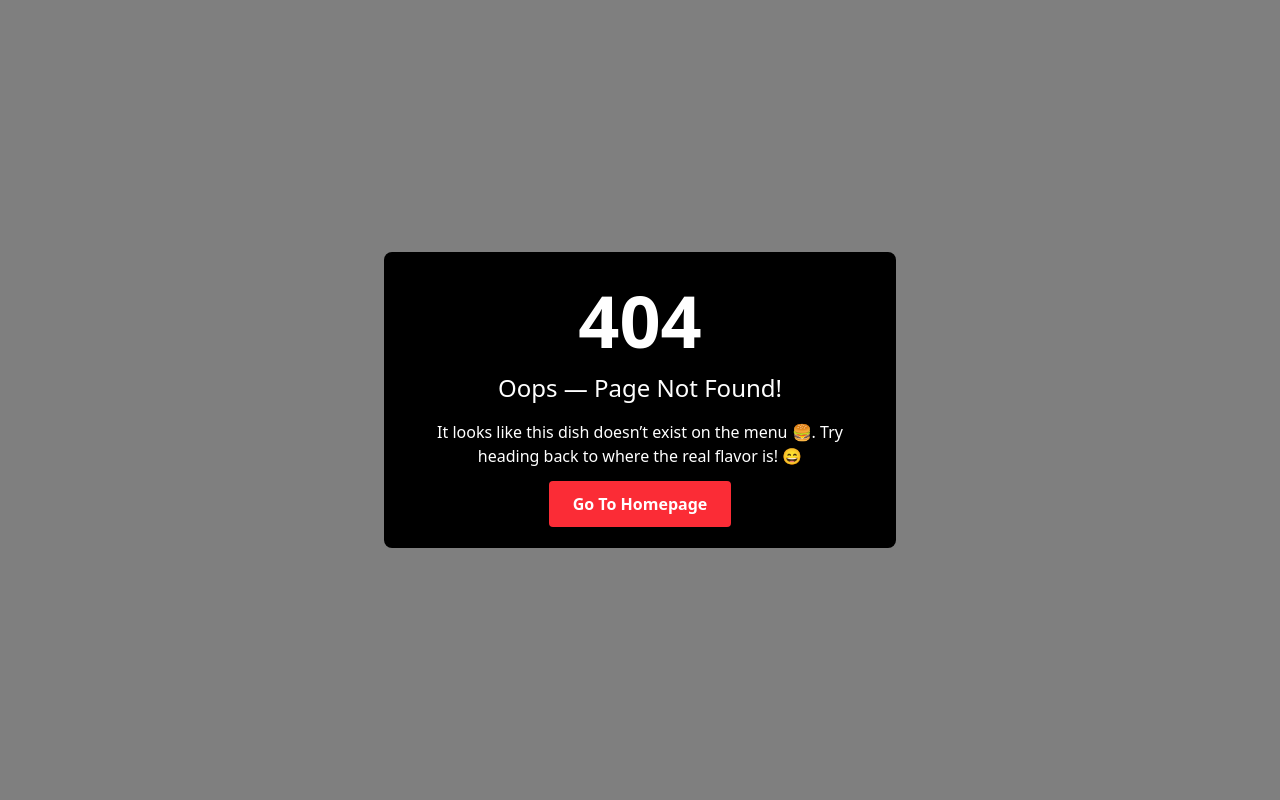
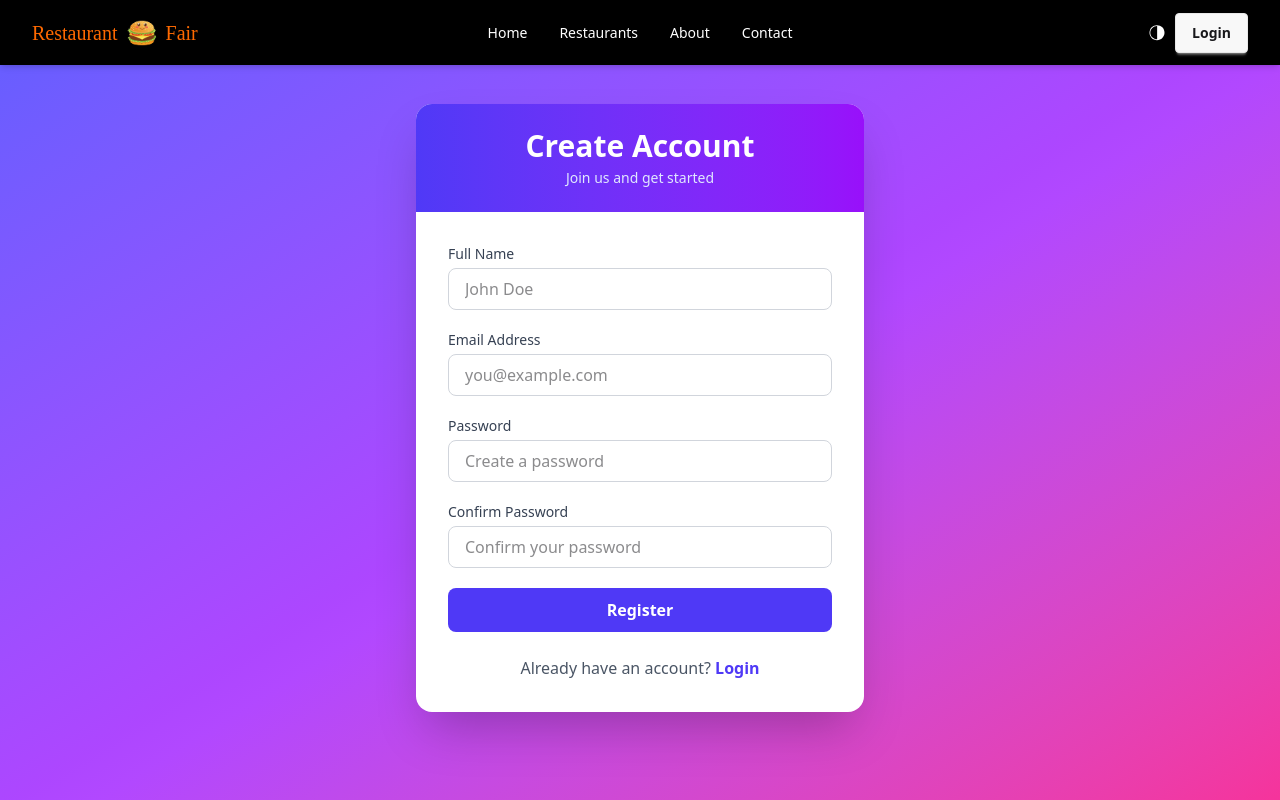
Before and after one commit to WaseurGIT/restaurant-fair, a React (Vite) app: page /register in a window 1280 px wide. Before the commit this address had no page. Shown: the top 800 px of the page. Built offline with nearby package versions, Linux system fonts and the light colour scheme; a web font is replaced by a local one.

Commit message:
login and register pages is done

```diff
--- /dev/null
+++ b/src/auth/Login.jsx
@@ -0,0 +1,98 @@
+import React from "react";
+import { Link } from "react-router-dom";
+import { FcGoogle } from "react-icons/fc";
+
+const Login = () => {
+  return (
+    <div className="min-h-screen flex items-center justify-center bg-gradient-to-br from-indigo-500 via-purple-500 to-pink-500 px-4">
+      <div className="w-full max-w-md bg-white rounded-2xl shadow-2xl overflow-hidden">
+
+        {/* Header */}
+        <div className="bg-gradient-to-r from-indigo-600 to-purple-600 p-6 text-center">
+          <h2 className="text-3xl font-bold text-white">Welcome Back</h2>
+          <p className="text-indigo-100 text-sm mt-1">
+            Login to continue
+          </p>
+        </div>
+
+        {/* Form */}
+        <div className="p-8">
+          <form className="space-y-5">
+
+            {/* Email */}
+            <div>
+              <label className="block text-sm font-medium text-gray-700 mb-1">
+                Email Address
+              </label>
+              <input
+                type="email"
+                placeholder="you@example.com"
+                className="w-full px-4 py-2 border border-gray-300 rounded-lg focus:outline-none focus:ring-2 focus:ring-indigo-500"
+                required
+              />
+            </div>
+
+            {/* Password */}
+            <div>
+              <label className="block text-sm font-medium text-gray-700 mb-1">
+                Password
+              </label>
+              <input
+                type="password"
+                placeholder="••••••••"
+                className="w-full px-4 py-2 border border-gray-300 rounded-lg focus:outline-none focus:ring-2 focus:ring-indigo-500"
+                required
+              />
+            </div>
+
+            {/* Remember & Forgot */}
+            <div className="flex justify-between items-center text-sm">
+              <label className="flex items-center gap-2 text-gray-600">
+                <input type="checkbox" className="accent-indigo-600" />
+                Remember me
+              </label>
+              <span className="text-indigo-600 hover:underline cursor-pointer">
+                Forgot password?
+              </span>
+            </div>
+
+            {/* Login Button */}
+            <button className="w-full bg-indigo-600 text-white py-2.5 rounded-lg font-semibold hover:bg-indigo-700 transition">
+              Login
+            </button>
+          </form>
+
+          {/* Divider */}
+          <div className="flex items-center my-6">
+            <div className="flex-grow h-px bg-gray-300"></div>
+            <span className="px-3 text-gray-500 text-sm">OR</span>
+            <div className="flex-grow h-px bg-gray-300"></div>
+          </div>
+
+          {/* Google Login */}
+          <button
+            className="w-full flex items-center justify-center gap-3 border border-gray-300 py-2.5 rounded-lg hover:bg-gray-100 transition"
+          >
+            <FcGoogle size={22} />
+            <span className="font-medium text-gray-700">
+              Continue with Google
+            </span>
+          </button>
+
+          {/* Footer */}
+          <p className="text-center text-gray-600 mt-6">
+            Don’t have an account?{" "}
+            <Link
+              to="/register"
+              className="text-indigo-600 font-semibold hover:underline"
+            >
+              Register
+            </Link>
+          </p>
+        </div>
+      </div>
+    </div>
+  );
+};
+
+export default Login;
--- /dev/null
+++ b/src/auth/Register.jsx
@@ -0,0 +1,95 @@
+import React from "react";
+import { Link } from "react-router-dom";
+
+const Register = () => {
+  return (
+    <div className="min-h-screen flex items-center justify-center bg-gradient-to-br from-indigo-500 via-purple-500 to-pink-500 px-4 mt-2">
+      <div className="w-full max-w-md bg-white rounded-2xl shadow-2xl overflow-hidden">
+
+        {/* Header */}
+        <div className="bg-gradient-to-r from-indigo-600 to-purple-600 p-6 text-center">
+          <h2 className="text-3xl font-bold text-white">Create Account</h2>
+          <p className="text-indigo-100 text-sm mt-1">
+            Join us and get started
+          </p>
+        </div>
+
+        {/* Form */}
+        <div className="p-8">
+          <form className="space-y-5">
+
+            {/* Full Name */}
+            <div>
+              <label className="block text-sm font-medium text-gray-700 mb-1">
+                Full Name
+              </label>
+              <input
+                type="text"
+                placeholder="John Doe"
+                className="w-full px-4 py-2 border border-gray-300 rounded-lg focus:outline-none focus:ring-2 focus:ring-indigo-500"
+                required
+              />
+            </div>
+
+            {/* Email */}
+            <div>
+              <label className="block text-sm font-medium text-gray-700 mb-1">
+                Email Address
+              </label>
+              <input
+                type="email"
+                placeholder="you@example.com"
+                className="w-full px-4 py-2 border border-gray-300 rounded-lg focus:outline-none focus:ring-2 focus:ring-indigo-500"
+                required
+              />
+            </div>
+
+            {/* Password */}
+            <div>
+              <label className="block text-sm font-medium text-gray-700 mb-1">
+                Password
+              </label>
+              <input
+                type="password"
+                placeholder="Create a password"
+                className="w-full px-4 py-2 border border-gray-300 rounded-lg focus:outline-none focus:ring-2 focus:ring-indigo-500"
+                required
+              />
+            </div>
+
+            {/* Confirm Password */}
+            <div>
+              <label className="block text-sm font-medium text-gray-700 mb-1">
+                Confirm Password
+              </label>
+              <input
+                type="password"
+                placeholder="Confirm your password"
+                className="w-full px-4 py-2 border border-gray-300 rounded-lg focus:outline-none focus:ring-2 focus:ring-indigo-500"
+                required
+              />
+            </div>
+
+            {/* Button */}
+            <button className="w-full bg-indigo-600 text-white py-2.5 rounded-lg font-semibold hover:bg-indigo-700 transition">
+              Register
+            </button>
+          </form>
+
+          {/* Footer */}
+          <p className="text-center text-gray-600 mt-6">
+            Already have an account?{" "}
+            <Link
+              to="/login"
+              className="text-indigo-600 font-semibold hover:underline"
+            >
+              Login
+            </Link>
+          </p>
+        </div>
+      </div>
+    </div>
+  );
+};
+
+export default Register;
--- a/src/components/HomePageComponents/RestaurantRoutes/Restaurants.jsx
+++ b/src/components/HomePageComponents/RestaurantRoutes/Restaurants.jsx
@@ -2,6 +2,7 @@ import axios from "axios";
 import React, { useEffect, useState } from "react";
 import SectionTitle from "../../../sharedComponents/SectionTitle/SectionTitle";
 import Restaurant from "./Restaurant";
+import { Link } from "react-router-dom";
 
 const Restaurants = () => {
   const [restaurants, setRestaurants] = useState([]);
@@ -17,6 +18,12 @@ const Restaurants = () => {
     <div className="px-4 md:px-8 lg:px-16 py-8">
       <SectionTitle title={"Restaurants"} />
 
+      <div className="flex items-center justify-end">
+        <Link className="px-12 bg-accent py-2 rounded-md">
+          Add New Restaurant
+        </Link>
+      </div>
+
       {/* Grid layout for cards */}
       <div className="grid grid-cols-1 sm:grid-cols-2 lg:grid-cols-3 gap-6 mt-6">
         {restaurants.map((restaurant) => (
```
Also changed, not shown: src/main.jsx (+10 -0 lines).
